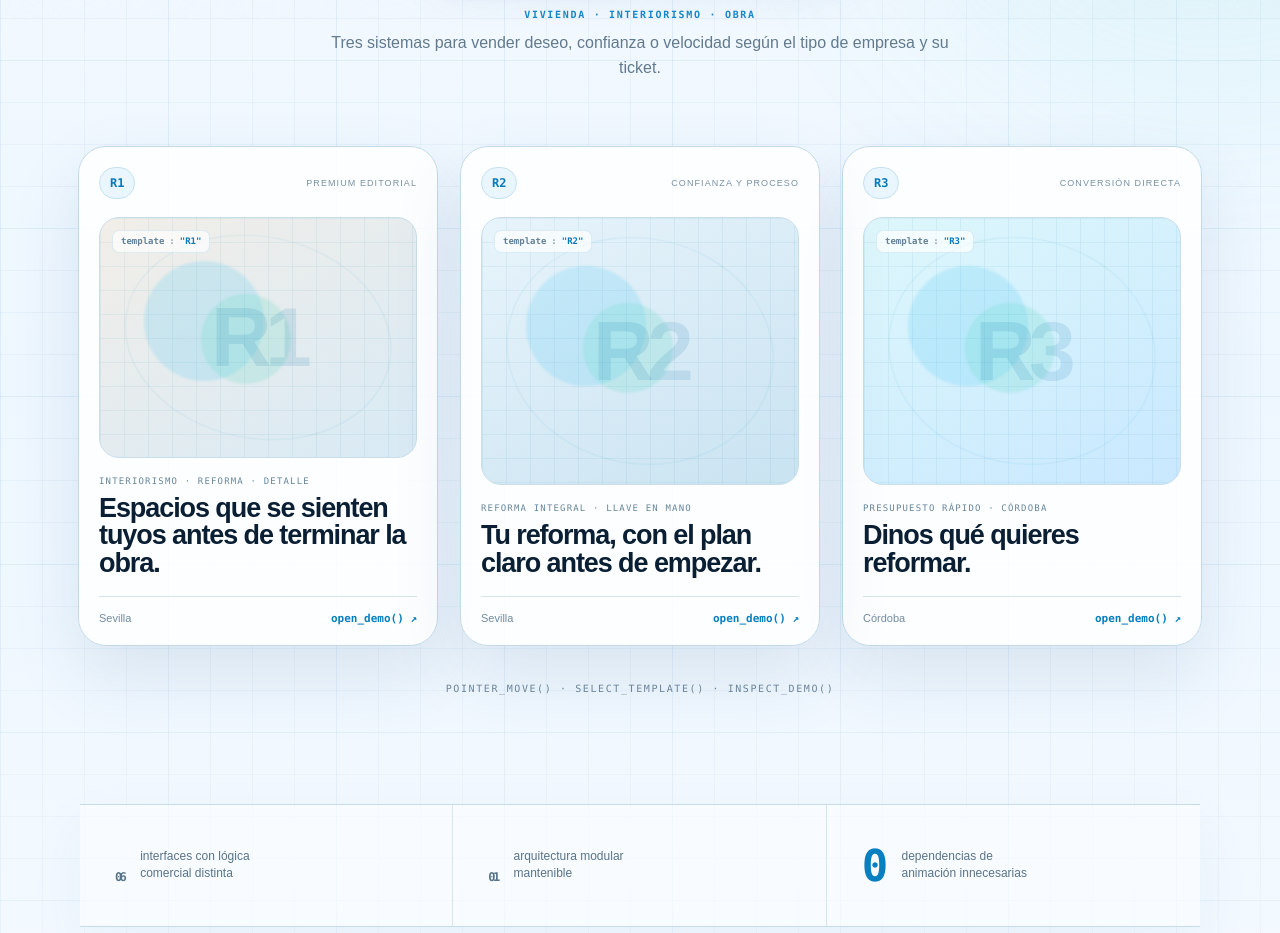
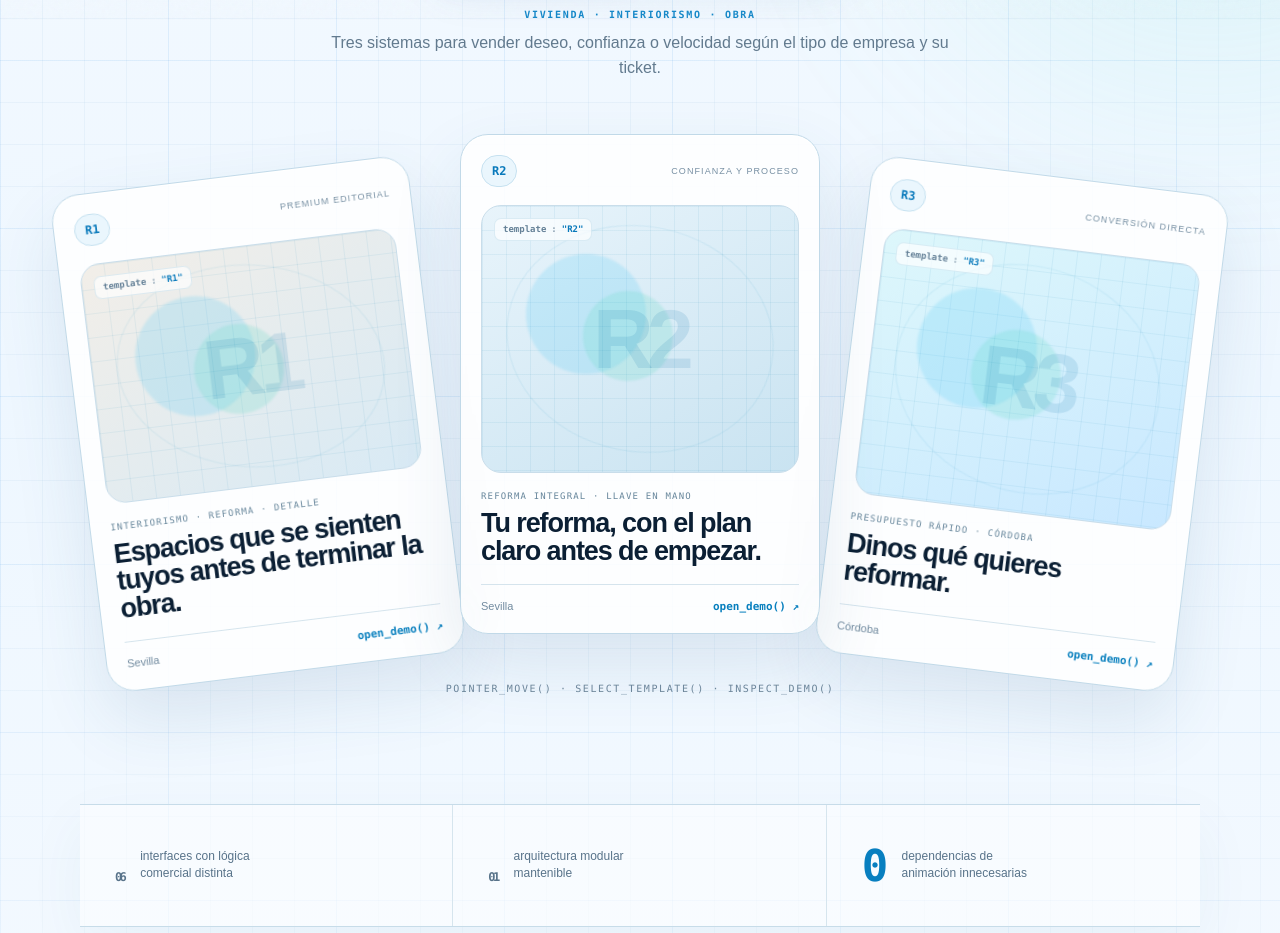
Before and after one commit to Gardel-dev/Web-Factory, a Next.js app: page / in a window 1280 px wide. Shown: the part 780-1713 px from the top of the page. Built offline with nearby package versions, Linux system fonts and the light colour scheme.

Commit message:
fix: keep showcase cards out of reveal transforms

```diff
--- a/components/FactoryShowcase.tsx
+++ b/components/FactoryShowcase.tsx
@@ -162,7 +162,6 @@ export function FactoryShowcase() {
                 (index === activeCard ? " is-active" : index < activeCard ? " is-before" : " is-after")
               }
               data-tilt
-              data-reveal
             >
               <div className="fan-shine" />
               <header>
```
